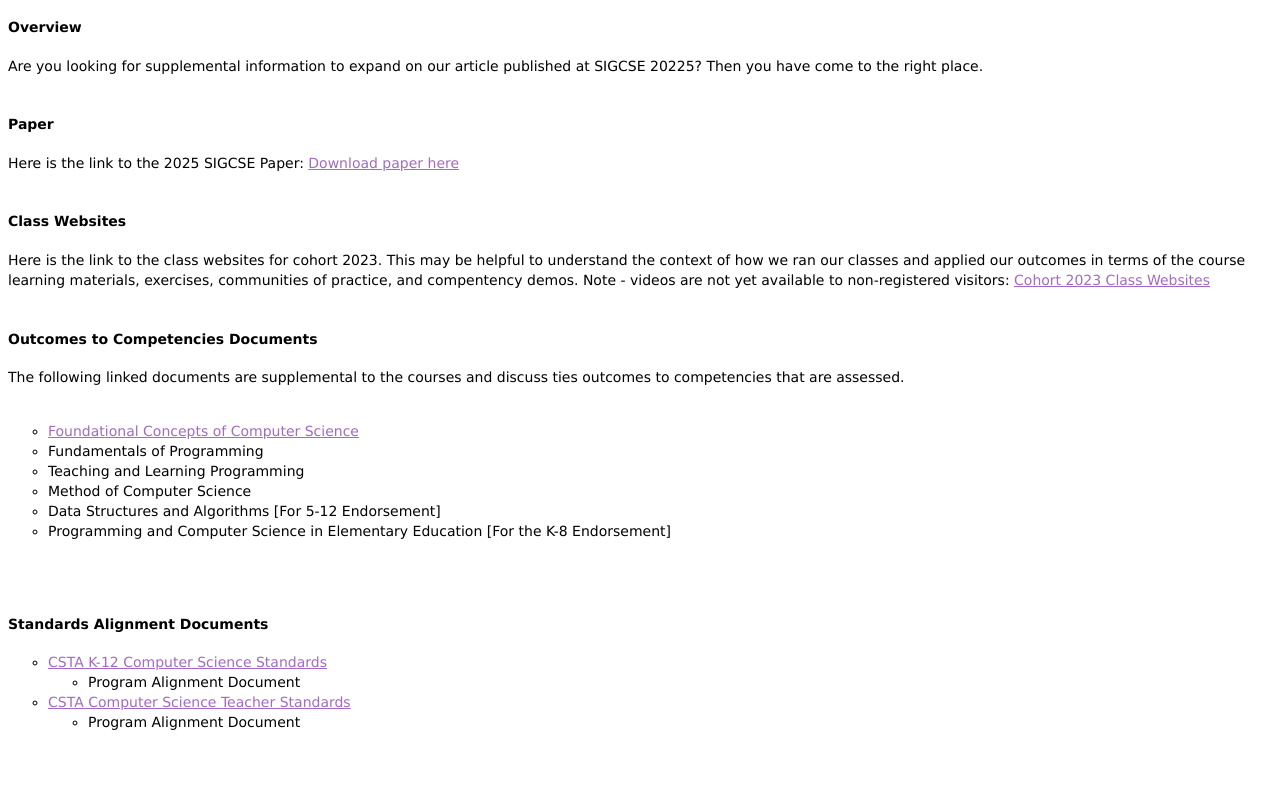
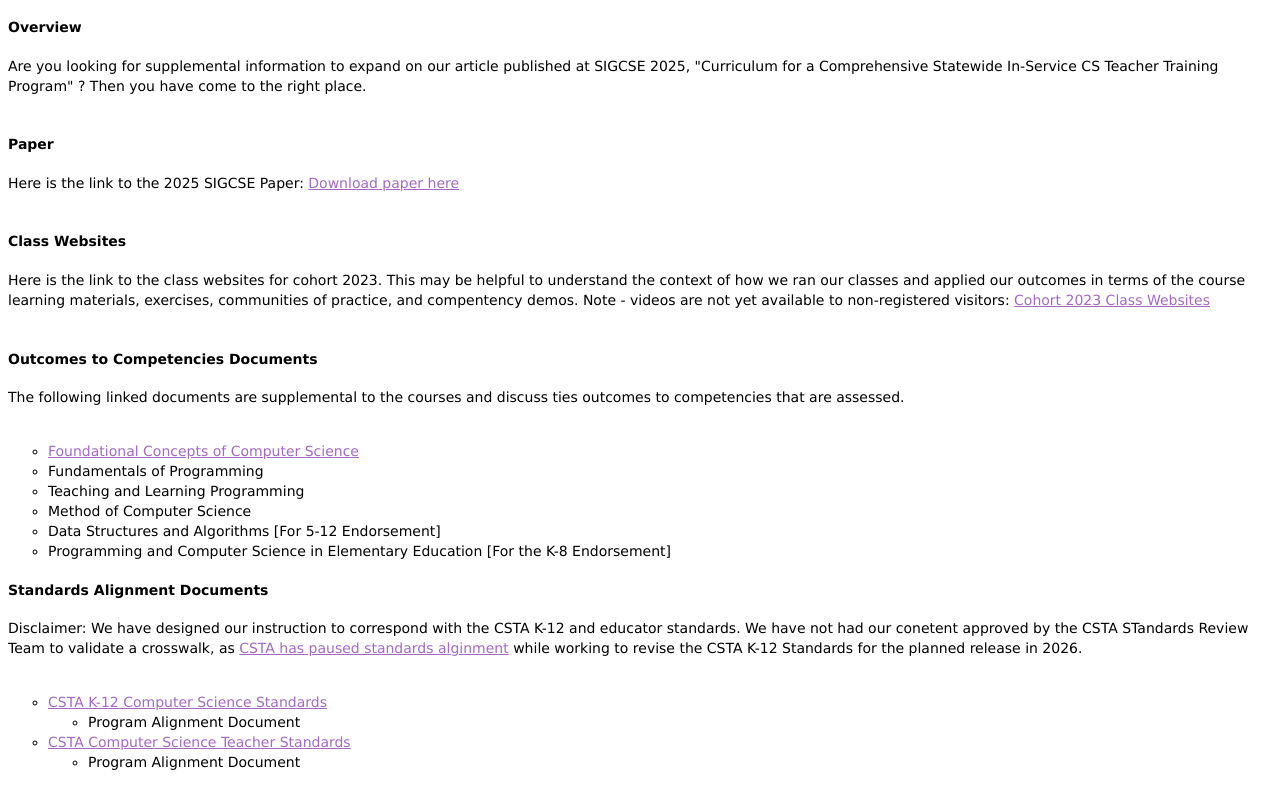
Before and after one commit to CSEd-UNI/SIGCSE2025, a plain HTML site: page index.html in a window 1280 px wide. Shown: the part 373-1182 px from the top of the page. Drawn offline with Linux system fonts and the light colour scheme.

Commit message:
Fixed typos, added CSTA standards alignment review disclaimer.

```diff
--- a/index.html
+++ b/index.html
@@ -28,8 +28,8 @@
 <div class="body3">
 	<h3>SIGCSE 2025</h3>
 
-	<h4>Overview</h4>
-  <p>Are you looking for supplemental information to expand on our article published at SIGCSE 20225?  Then you have come to the right place.</p>
+  <h4>Overview</h4>
+  <p>Are you looking for supplemental information to expand on our article published at SIGCSE 2025, "Curriculum for a Comprehensive Statewide In-Service CS Teacher Training Program" ?  Then you have come to the right place.</p>
 
 	<h4>Paper</h4>
   <p>Here is the link to the 2025 SIGCSE Paper: <a href="">Download paper here</a></p>
@@ -40,15 +40,16 @@
   <h4>Outcomes to Competencies Documents</h4>
   <p>The following linked documents are supplemental to the courses and discuss ties outcomes to competencies that are assessed.</p>
   <ul>
-    <li><a href="2310_outcomes.pdf">Foundational Concepts of Computer Science</a></li>
+    <li><a href="outcomes/2310_outcomes.pdf">Foundational Concepts of Computer Science</a></li>
 	  <li>Fundamentals of Programming</li>
 	  <li>Teaching and Learning Programming</li>
 	  <li>Method of Computer Science</li>
 	  <li>Data Structures and Algorithms [For 5-12 Endorsement]</li>
 	  <li>Programming and Computer Science in Elementary Education [For the K-8 Endorsement]</li>
   </ul>
-  <p>&nbsp;</p>
+
   <h4>Standards Alignment Documents</h4>
+	<p>Disclaimer: We have designed our instruction to correspond with the CSTA K-12 and educator standards.  We have not had our conetent approved by the CSTA STandards Review Team to validate a crosswalk, as <a href="https://csteachers.org/k12standards/standards-alignment-review/">CSTA has paused standards alginment</a> while working to revise the CSTA K-12 Standards for the planned release in 2026.</p>
   <ul>
     <li><a href="https://csteachers.org/k12standards/">CSTA K-12 Computer Science Standards
       </a>
```
